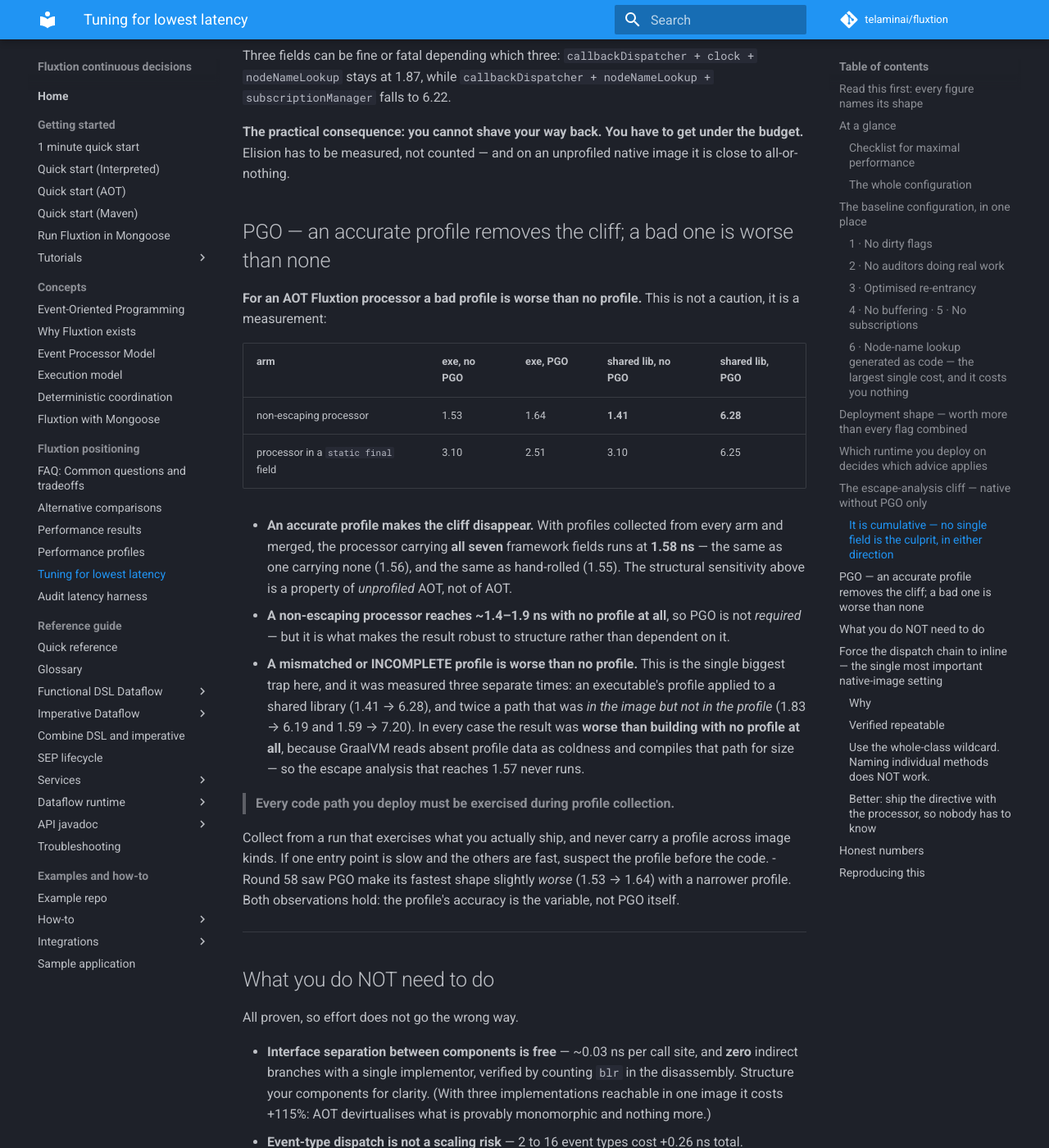
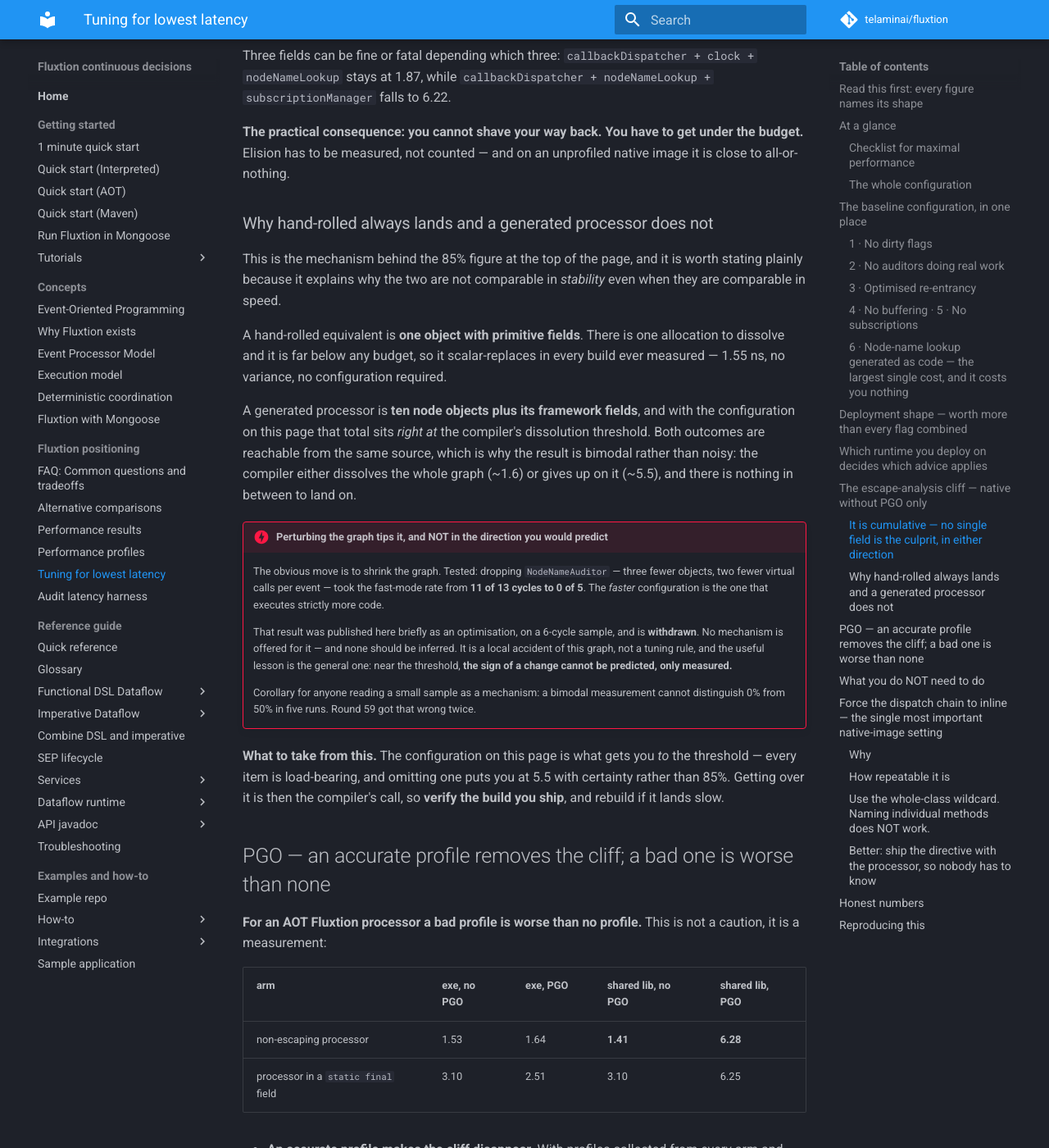
Before and after one commit to telaminai/fluxtion, an MkDocs documentation site: the page built from docs/reference/performance-tuning.md, in a window 1280 px wide and 1400 px high, scrolled down 9817 px. Shown: the whole window at 82% size. Built offline with MkDocs 1.6.1 and Material for MkDocs 9.7.7, drawn with Linux system fonts in a browser that asks for light colours; comment, search, counter and statistics services are not loaded; some of the changed text lies outside the part shown.

Commit message:
docs: why hand-rolled always lands and a generated processor lands 85% of builds
Co-Authored-By: Claude Opus 5 (1M context) <noreply@anthropic.com>
Claude-Session: https://claude.ai/code/session_0131t6bqqWuLdB82nuLhVGsq

```diff
--- a/docs/reference/performance-tuning.md
+++ b/docs/reference/performance-tuning.md
@@ -374,6 +374,39 @@ stays at 1.87, while `callbackDispatcher + nodeNameLookup + subscriptionManager`
 Elision has to be measured, not counted — and on an unprofiled native image it is close to
 all-or-nothing.
 
+### Why hand-rolled always lands and a generated processor does not
+
+This is the mechanism behind the 85% figure at the top of the page, and it is worth stating plainly
+because it explains why the two are not comparable in *stability* even when they are comparable in
+speed.
+
+A hand-rolled equivalent is **one object with primitive fields**. There is one allocation to dissolve
+and it is far below any budget, so it scalar-replaces in every build ever measured — 1.55 ns, no
+variance, no configuration required.
+
+A generated processor is **ten node objects plus its framework fields**, and with the configuration on
+this page that total sits *right at* the compiler's dissolution threshold. Both outcomes are
+reachable from the same source, which is why the result is bimodal rather than noisy: the compiler
+either dissolves the whole graph (~1.6) or gives up on it (~5.5), and there is nothing in between to
+land on.
+
+!!! danger "Perturbing the graph tips it, and NOT in the direction you would predict"
+    The obvious move is to shrink the graph. Tested: dropping `NodeNameAuditor` — three fewer objects,
+    two fewer virtual calls per event — took the fast-mode rate from **11 of 13 cycles to 0 of 5**. The
+    *faster* configuration is the one that executes strictly more code.
+
+    That result was published here briefly as an optimisation, on a 6-cycle sample, and is
+    **withdrawn**. No mechanism is offered for it — and none should be inferred. It is a local accident
+    of this graph, not a tuning rule, and the useful lesson is the general one: near the threshold,
+    **the sign of a change cannot be predicted, only measured.**
+
+    Corollary for anyone reading a small sample as a mechanism: a bimodal measurement cannot
+    distinguish 0% from 50% in five runs. Round 59 got that wrong twice.
+
+**What to take from this.** The configuration on this page is what gets you *to* the threshold — every
+item is load-bearing, and omitting one puts you at 5.5 with certainty rather than 85%. Getting over it
+is then the compiler's call, so **verify the build you ship**, and rebuild if it lands slow.
+
 ## PGO — an accurate profile removes the cliff; a bad one is worse than none
 
 **For an AOT Fluxtion processor a bad profile is worse than no profile.** This is not a caution, it is
@@ -451,7 +484,7 @@ scalar-replaced. That is the entire 3.5×. Forcing the inline removes the decisi
 to contain a second hot loop over the same processor, and 5.5 in one that did not. Do not rely on the
 inliner choosing correctly.
 
-### Verified repeatable
+### How repeatable it is
 
 Every shape below rebuilt with its own instrumented image and its own freshly collected profile,
 output verified identical:
@@ -464,7 +497,14 @@ output verified identical:
 | loop in its own class | 5.60 | **1.57** |
 | **the reusable kit, `tools/bench/latency-kit`** | 6.54 | **1.62** |
 
-Three independent full build cycles of one application gave 1.56 / 1.56 / 1.57.
+**But it is not certain — it is about 85%.** Widening that to 13 independent
+profile-and-build cycles of one application: **11 landed at ~1.6 ns and 2 at ~5.5.** Nothing in
+between. The flag is necessary and it is not sufficient; the residual is the bimodality of
+[oracle/graal#14387](https://github.com/oracle/graal/issues/14387), where two images built from
+identical classes, with byte-identical hot methods, measured 1.43 and 5.45.
+
+**So measure the build you ship**, and rebuild if it lands slow — a fresh profile usually recovers it.
+The table above is what a landing build looks like, not a guarantee that every build lands.
 
 !!! warning "A missing configuration setting looks exactly like an unstable compiler"
     The kit measured **6.22** for a long time with the directive correctly applied, and that was
@@ -528,8 +568,9 @@ Measured on macOS/aarch64, Oracle GraalVM 25.0.4, output verified identical on e
 
 **A note on provenance.** Round 58's published figures of 1.41–1.55 ns were measured on
 `BaseProcessor`, a hand-written stand-in, not on generated code. **That gap is closed**: with the
-configuration above the generator itself produces **1.57 ns**, repeatably, matching that control (1.58)
-and hand-rolled flat code (1.55).
+configuration above the generator itself produces **1.57 ns** — on a build that lands — matching that
+control (1.58) and hand-rolled flat code (1.55). Hand-rolled lands every time; the generated processor
+lands about 85% of the time. See *How repeatable it is*.
 
 Quote the shape, not the best number in the table.
 
```
